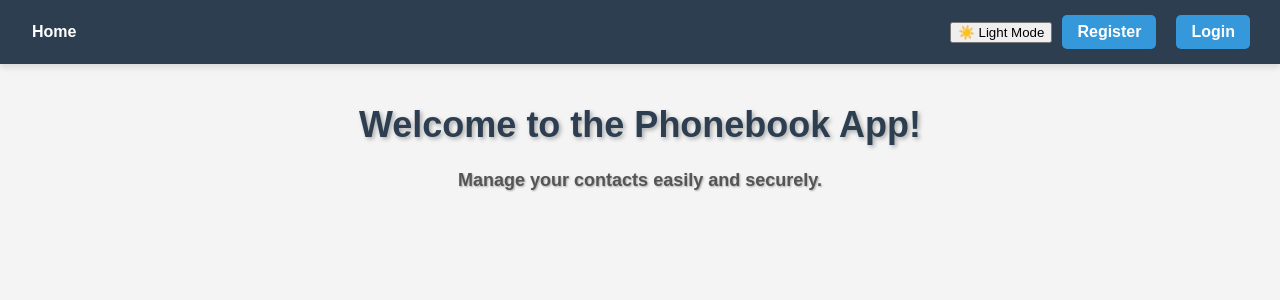
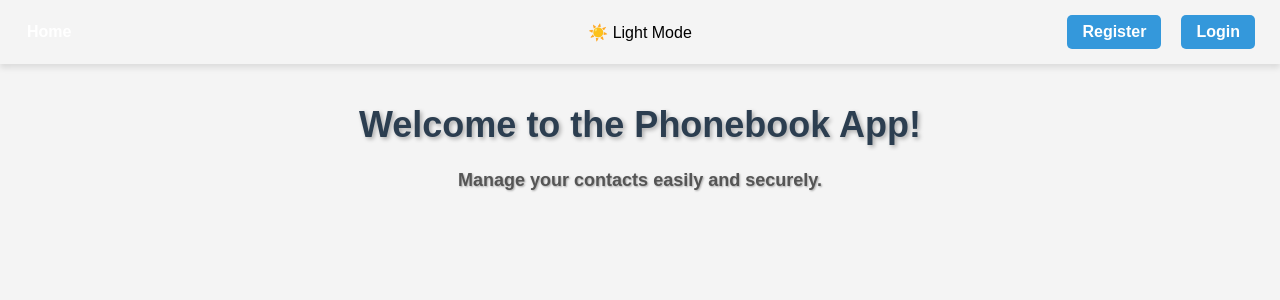
Before and after one commit to YevheniiaZalevska/phonebook, a React (Vite) app: page / in a window 1280 px wide. Shown: the top 300 px of the page. Built offline with nearby package versions, Linux system fonts and the light colour scheme.

Commit message:
Update AppBar.module.css

```diff
--- a/src/components/AppBar/AppBar.module.css
+++ b/src/components/AppBar/AppBar.module.css
@@ -1,4 +1,4 @@
-.header {
+/* .header {
     display: flex;
     justify-content: space-between;
     align-items: center;
@@ -32,4 +32,43 @@
         justify-content: center;
         margin-bottom: 10px;
     }
+} */
+
+.header {
+    display: flex;
+    justify-content: space-between;
+    align-items: center;
+    padding: 15px;
+    background: var(--nav-bg);
+    box-shadow: 0 4px 6px rgba(0, 0, 0, 0.1);
 }
+
+/* Контейнеры */
+.left {
+    flex: 1;
+}
+
+.right {
+    flex: 1;
+    display: flex;
+    justify-content: flex-end;
+}
+
+/* Кнопка переключения темы */
+.themeToggle {
+    background: var(--button-bg);
+    color: var(--button-text);
+    border: none;
+    font-size: 16px;
+    cursor: pointer;
+    padding: 5px 15px;
+    border-radius: 5px;
+    transition: background 0.3s, color 0.3s;
+    margin: 0 auto;
+    /* Центрирование */
+}
+
+.themeToggle:hover {
+    background: var(--button-text);
+    color: var(--button-bg);
+}
```
